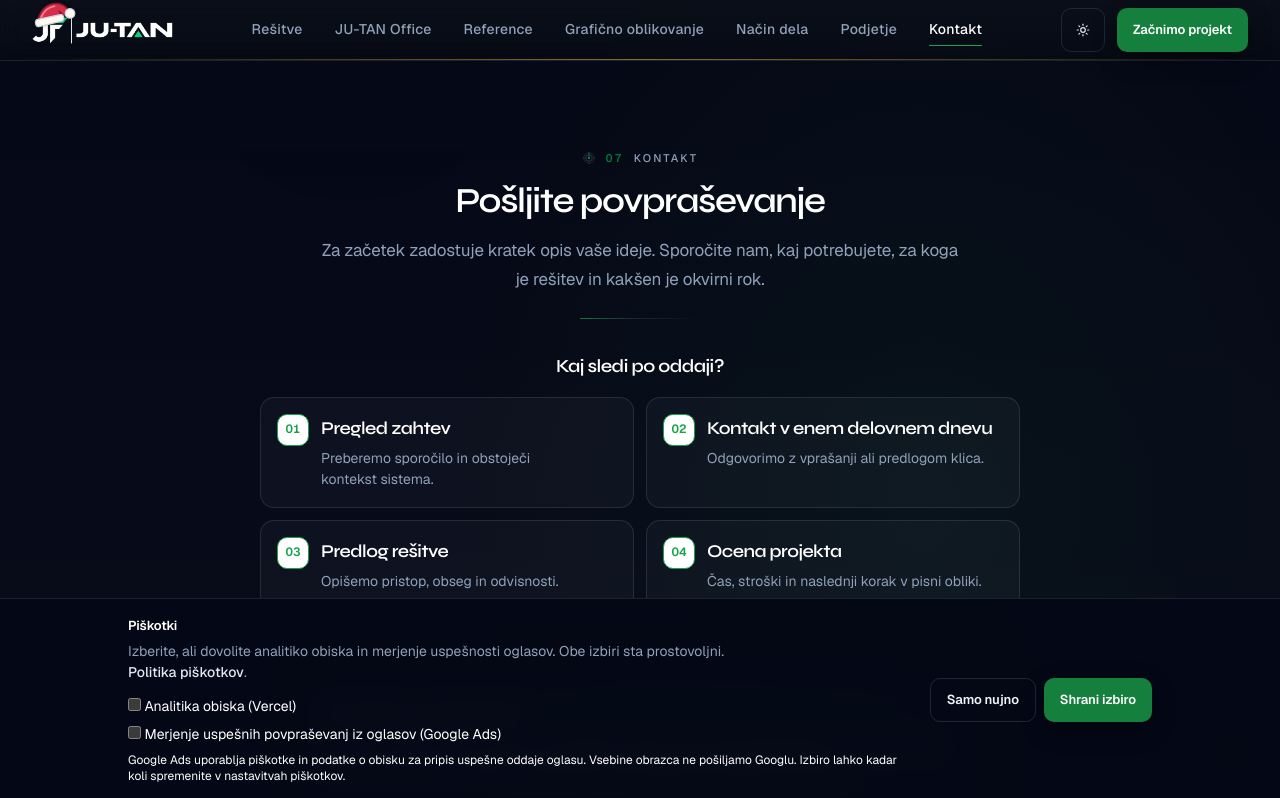
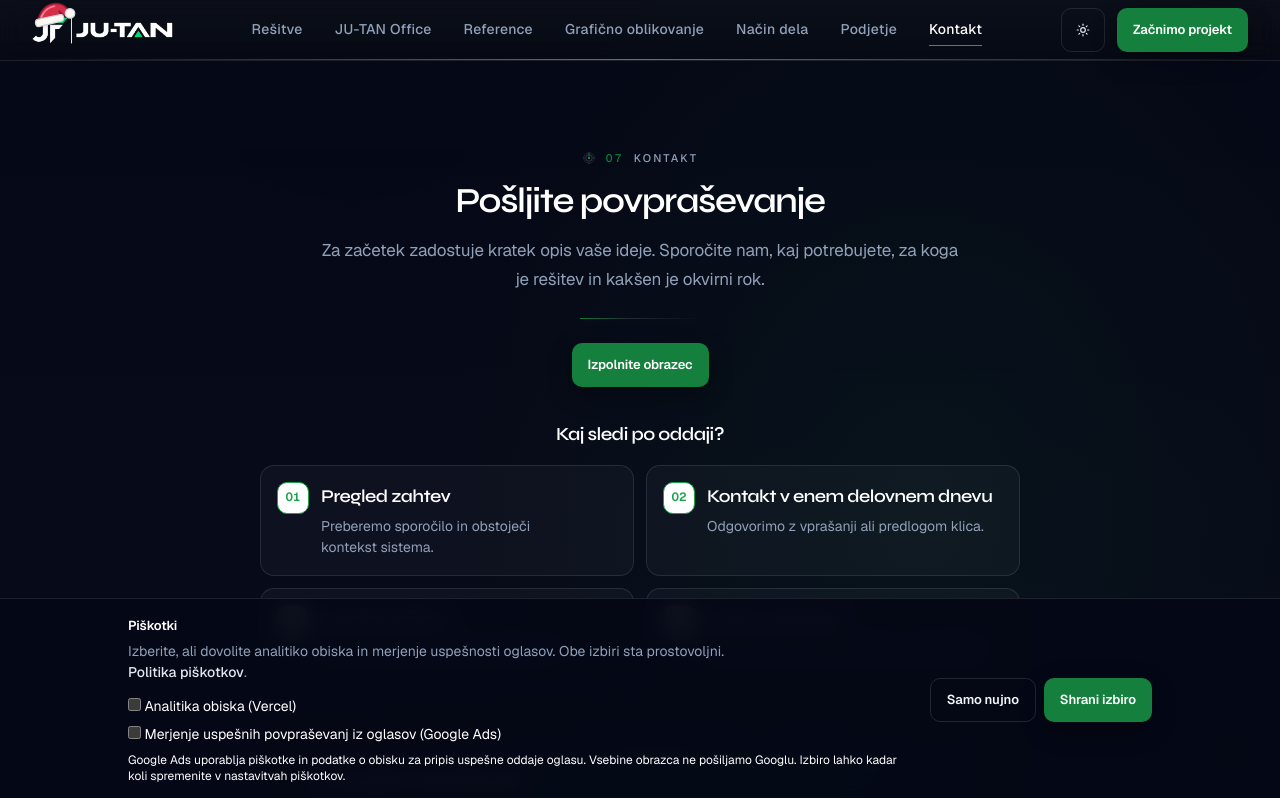
Before and after one commit to jurezaki-cloud/ju-tan-web, a Next.js app: page /kontakt in a window 1280 px wide. Shown: the top 798 px of the page. Built offline with nearby package versions, Linux system fonts and the light colour scheme; no server answers.

Commit message:
ux(contact): surface direct form CTA before process details

```diff
--- a/components/sections/Contact.tsx
+++ b/components/sections/Contact.tsx
@@ -1,6 +1,7 @@
 import Section from "@/components/common/Section";
 import SectionTitle from "@/components/common/SectionTitle";
 import ContactForm from "@/components/contact/ContactForm";
+import CtaLink from "@/components/navbar/CtaLink";
 import { contactNextSteps } from "@/lib/data/contactNext";
 import { surfacePanel, numberBadgeClass, headingCard, cardBodyClass } from "@/design";
 
@@ -31,6 +32,12 @@ export default function Contact() {
             title="Pošljite povpraševanje"
             description="Za začetek zadostuje kratek opis vaše ideje. Sporočite nam, kaj potrebujete, za koga je rešitev in kakšen je okvirni rok."
           />
+        </div>
+
+        <div className="mt-6 flex w-full justify-center">
+          <CtaLink href="#contact-form" size="compact" variant="primary">
+            Izpolnite obrazec
+          </CtaLink>
         </div>
 
         <div className="relative mt-8 w-full max-w-[min(100%,21rem)] sm:max-w-[32rem] md:max-w-[760px]">
```
